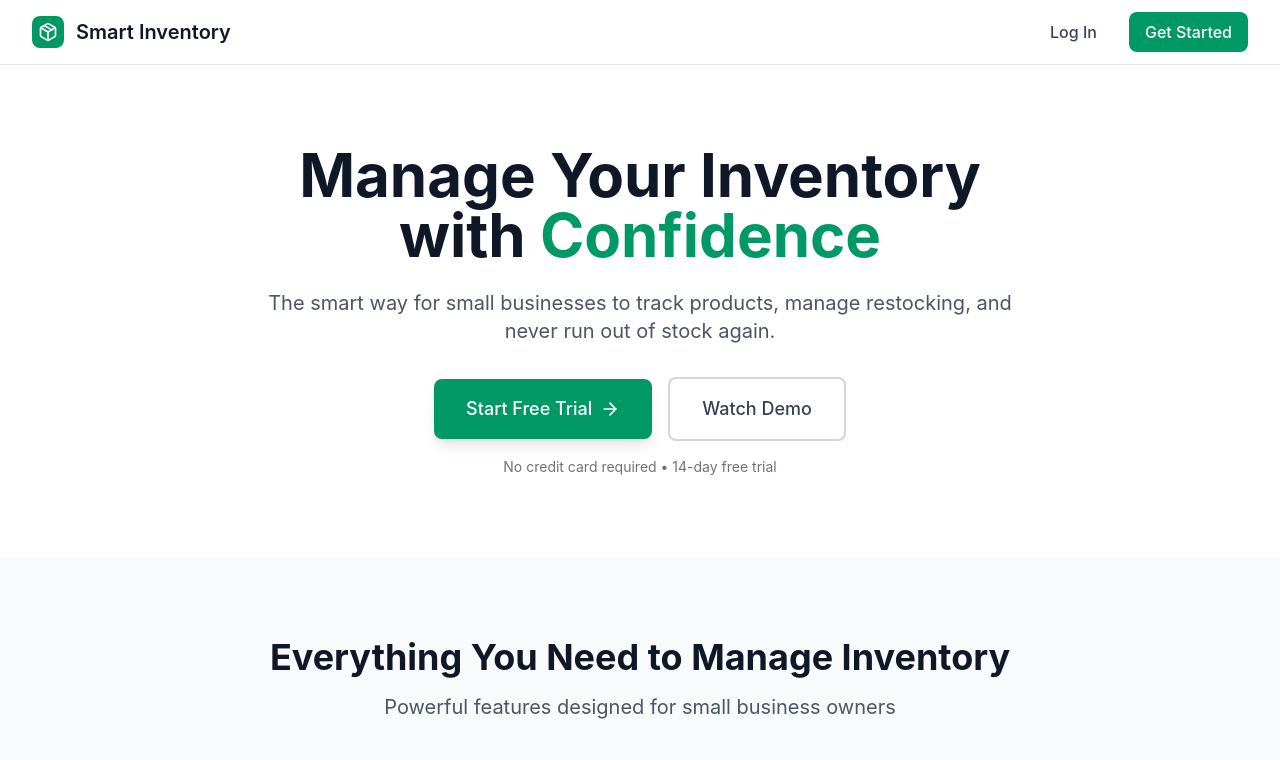
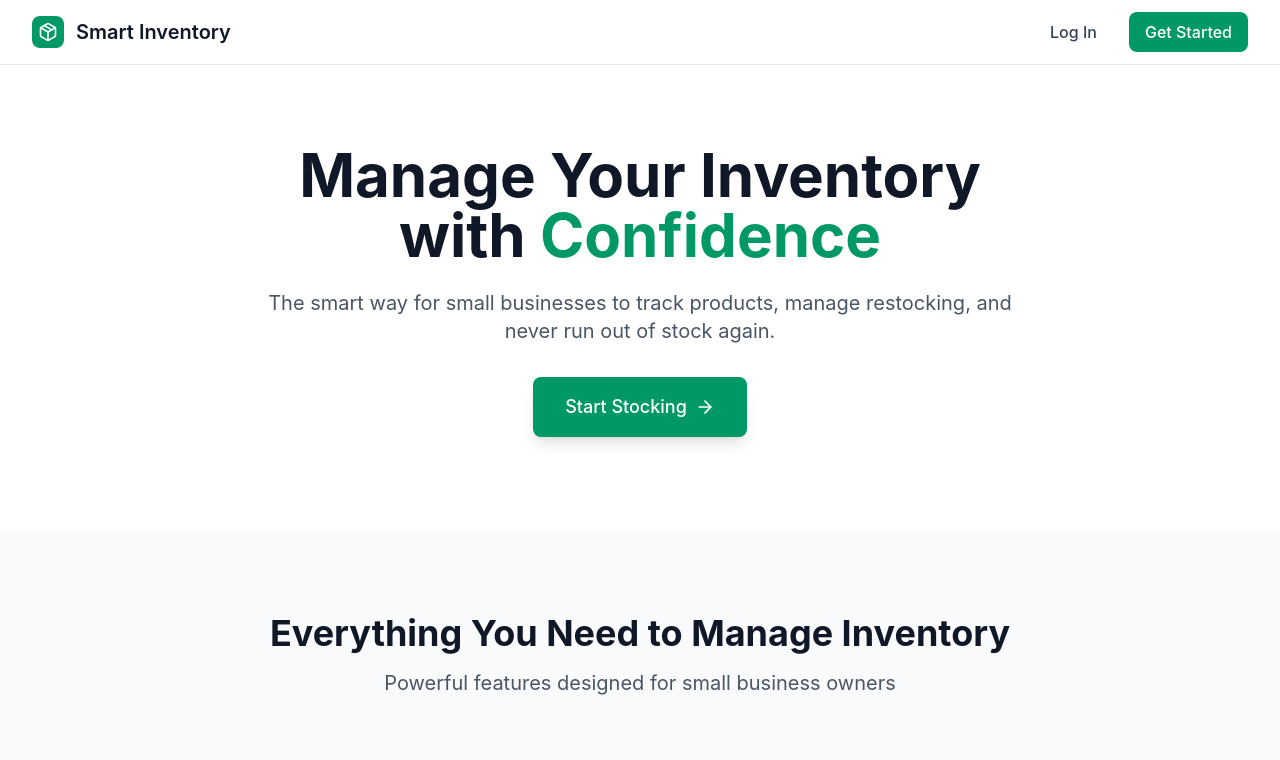
Before and after one commit to auauron/SmartStock, a React (Vite) app: page / in a window 1280 px wide. Shown: the top 760 px of the page. Built offline with nearby package versions, Linux system fonts and the light colour scheme.

Commit message:
style: remove watch demo and replace start button

```diff
--- a/src/pages/Landing.tsx
+++ b/src/pages/Landing.tsx
@@ -88,15 +88,12 @@ export function Landing() {
                 to="/signup"
                 className="flex items-center gap-2 px-8 py-4 bg-emerald-600 text-white rounded-lg hover:bg-emerald-700 transition-colors font-medium text-lg shadow-lg hover:shadow-xl"
               >
-                Start Free Trial
+                Start Stocking
                 <ArrowRight className="w-5 h-5" />
               </Link>
-              <button className="px-8 py-4 border-2 border-gray-300 text-gray-700 rounded-lg hover:border-gray-400 transition-colors font-medium text-lg">
-                Watch Demo
-              </button>
+
             </div>
             <p className="text-sm text-gray-500 mt-4">
-              No credit card required • 14-day free trial
             </p>
           </div>
         </div>
```
